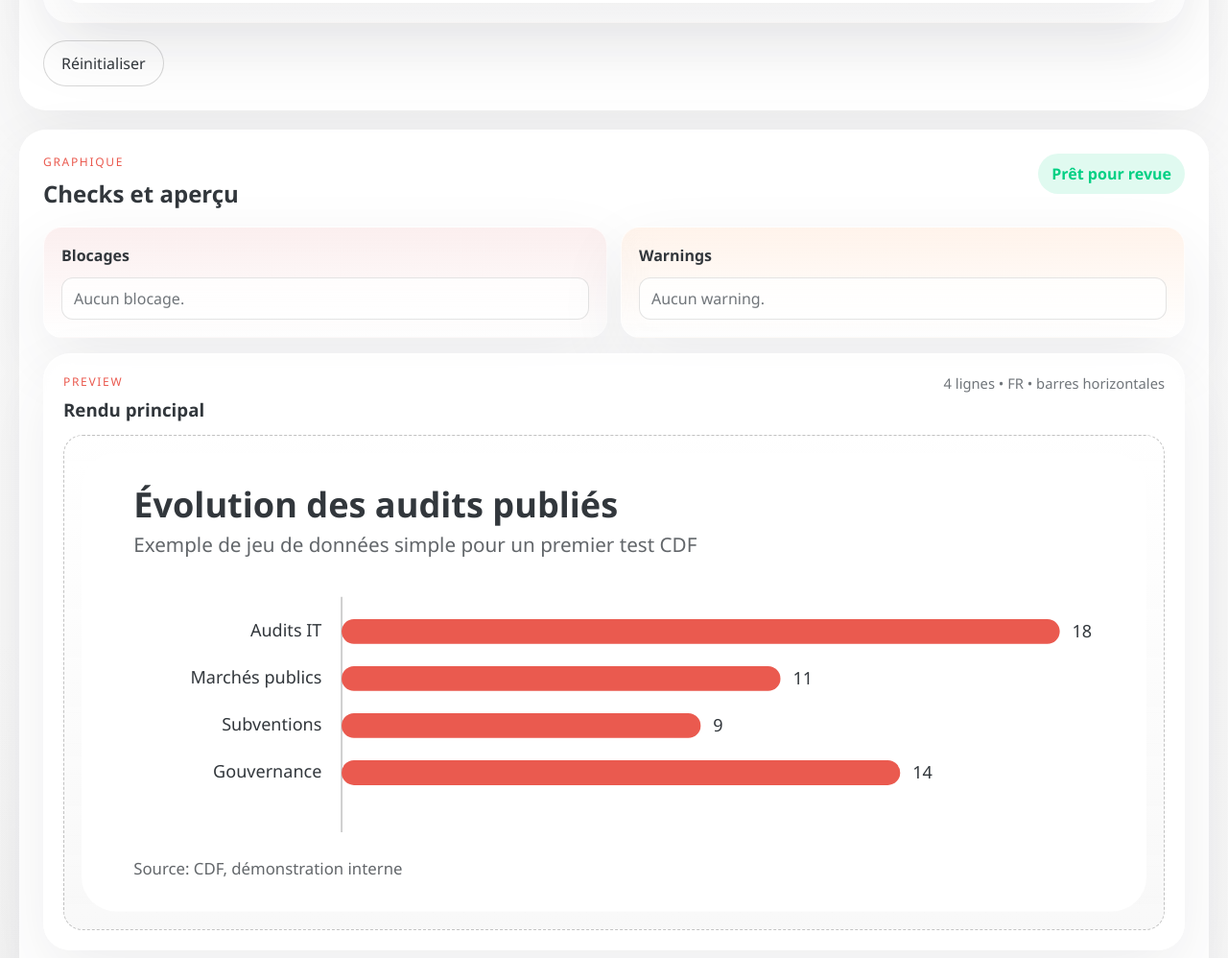
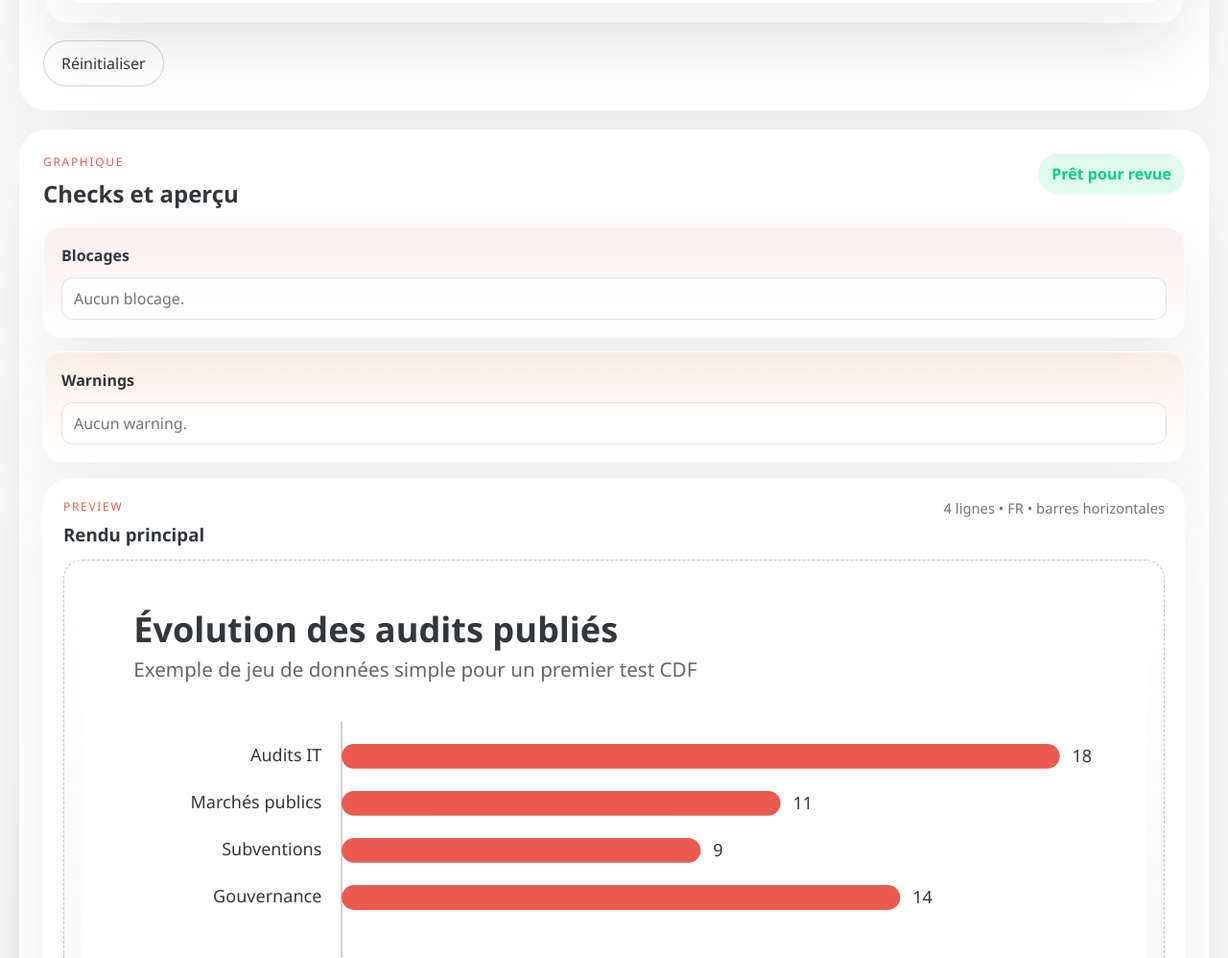
Before and after one commit to ArnaudBon20/graphics-lab, a plain HTML site: page index.html in a window 1280 px wide. Shown: the part 1900-2898 px from the top of the page at 96% size. Drawn offline with Linux system fonts and the light colour scheme.

Commit message:
Make graphic section explicitly full width

```diff
--- a/styles.css
+++ b/styles.css
@@ -118,6 +118,13 @@ textarea {
   display: grid;
   grid-template-columns: 1fr;
   gap: 20px;
+}
+
+.panel-form,
+.panel-preview,
+.panel-code {
+  width: 100%;
+  grid-column: 1 / -1;
 }
 
 .panel {
@@ -347,7 +354,7 @@ pre {
 
 .checks-grid {
   display: grid;
-  grid-template-columns: repeat(2, minmax(0, 1fr));
+  grid-template-columns: 1fr;
   gap: 14px;
   margin-top: 18px;
 }
```
